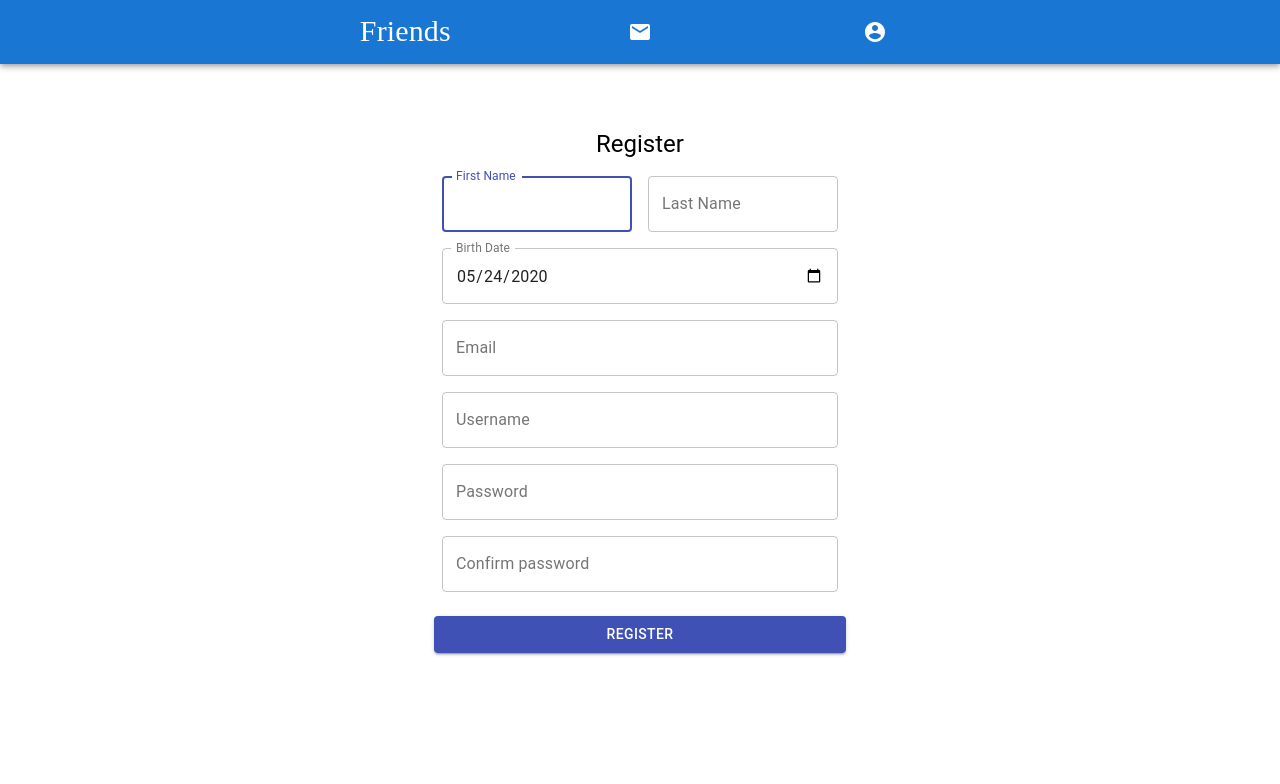
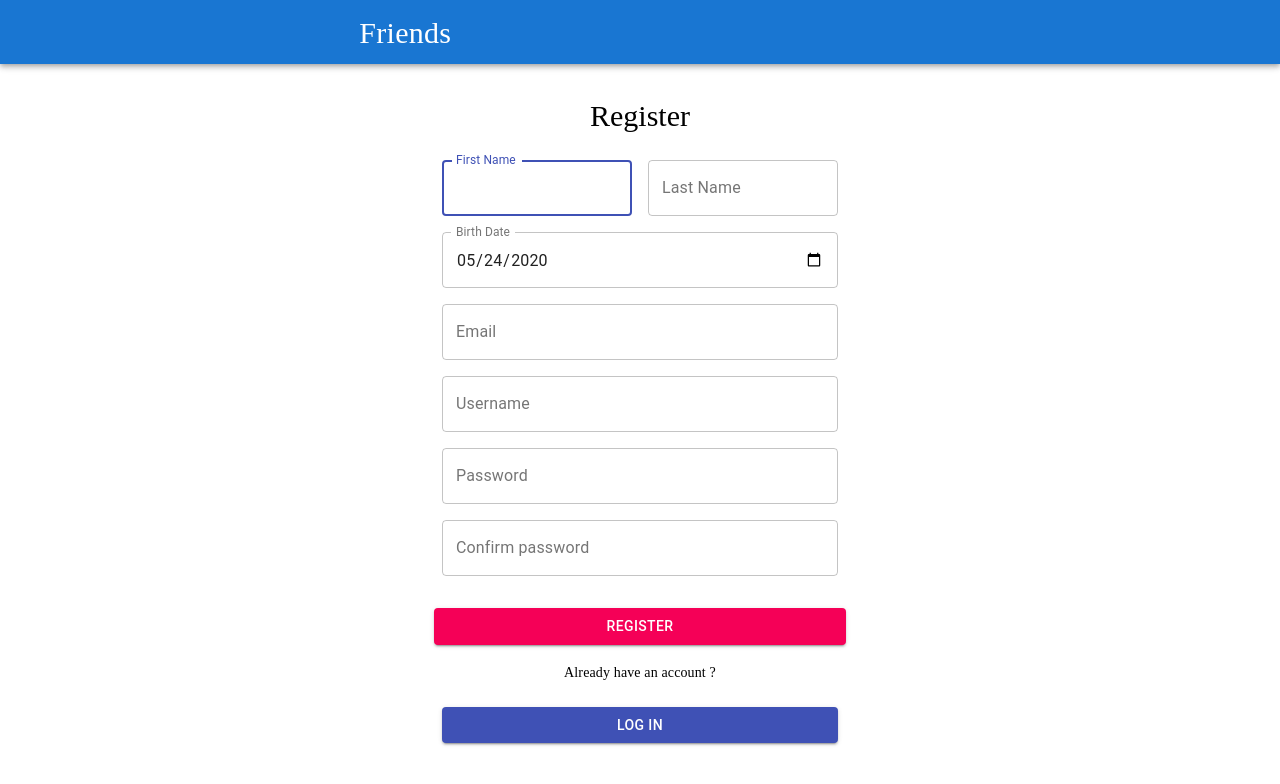
Before and after one commit to Iasa/Friends, a React (Create React App) app in the folder friends-react/: page /register in a window 1280 px wide. Shown: the top 784 px of the page. Built offline with nearby package versions, Linux system fonts and the light colour scheme.

Commit message:
changed Nav bar

```diff
--- a/friends-react/src/App.tsx
+++ b/friends-react/src/App.tsx
@@ -34,7 +34,7 @@ function App() {
   return (
     <div className="App">
 
-       <Navbar />
+    <Navbar />
 
     <UserContext.Provider value={{user:user, logIn:logIn, logOut:logOut}}>
       <Router>
--- a/friends-react/src/Components/Login.tsx
+++ b/friends-react/src/Components/Login.tsx
@@ -24,17 +24,22 @@ const useStyles = makeStyles((theme) => ({
         marginTop: theme.spacing(2),
         width: '100%'
     },
-    submitButton: {
-        marginTop: theme.spacing(2)
-    },
     worngPassword: {
         alignItems: 'center',
         color: 'red',
         width: '100%'
+    },
+    button: {
+        marginTop: theme.spacing(3),
+        marginBottom: theme.spacing(3)
+    },
+    smallText: {
+        fontFamily: "Corbel",
+        fontSize: 14
     }
 }))
 
-function Login() {
+function Login(props : any) {
 
     const [passwordIsWrong, setPasswordIsWrong] = useState(false);
 
@@ -91,6 +96,7 @@ function Login() {
 
     return (
         <Container component="main" maxWidth="xs">
+            {userContext.user.email}
             <div className={classes.container}>
                 <Typography component="h1" variant="h5">
                     Log in
@@ -126,13 +132,25 @@ function Login() {
                             type = "submit"
                             variant = "contained"
                             fullWidth
-                            color = "primary"
-                            className = {classes.submitButton}
+                            color = "secondary"
+                            className = {classes.button}
                         >
                             Log in
                         </Button>
                     </Grid>
                 </form>
+                <Typography className={classes.smallText}>
+                    Don't have an account ?
+                </Typography>
+                    <Button
+                        variant = "contained"
+                        color = "primary"
+                        fullWidth
+                        className={classes.button}
+                        onClick={() => props.history.push('/Register')}
+                    >
+                        Register
+                    </Button>
             </div>
         </Container>
     );
--- a/friends-react/src/Components/Navbar.tsx
+++ b/friends-react/src/Components/Navbar.tsx
@@ -1,8 +1,9 @@
-import { AppBar, Badge, Button, Grid, IconButton, Link, makeStyles, Menu, MenuItem, Toolbar, Typography } from '@material-ui/core';
-import React, { useState } from 'react';
+import { AppBar, Badge, Button, Grid, IconButton, makeStyles, Menu, MenuItem, Toolbar, Typography } from '@material-ui/core';
+import React, { useContext, useState } from 'react';
 import MailIcon from '@material-ui/icons/Mail';
-import NotificationsIcon from '@material-ui/icons/Notifications';
 import { AccountCircle } from '@material-ui/icons';
+import { logOutUser } from '../Services/UserServices';
+import { UserContext } from '../UserContext';
 
 const useStyles = makeStyles((theme) => ({
     container: {
@@ -19,7 +20,8 @@ const useStyles = makeStyles((theme) => ({
         color: 'white',
         cursor: 'pointer',
         fontSize: 30,
-        fontFamily: 'Brush Script MT'
+        fontFamily: 'Brush Script MT',
+        underline: 'none'
     },
     menuLinks: {
         //flexGrow: 0.7
@@ -31,9 +33,9 @@ const useStyles = makeStyles((theme) => ({
 
 }))
 
-function Navbar() {
+function Navbar(props : any) {
     const classes = useStyles();
-    const auth = true;
+    const userContext = useContext(UserContext);
     const [anchorEl, setAnchorEl] = useState<null | HTMLElement>(null);
     const open = Boolean(anchorEl);
 
@@ -45,26 +47,34 @@ function Navbar() {
         setAnchorEl(null);
     };
 
+    // const onLogOut = async () => {
+    //     await logOutUser();
+    //     userContext.logOut;
+    // }
+
     return (
-        <AppBar  position="static" className={classes.container}>
+        <AppBar position="sticky" className={classes.container}>
             <Toolbar className={classes.toolbar}>
                 <Grid container spacing={8} justify="space-between" >
                     <Grid item xs={4}>
-                        <Typography>
-                            <Link className={classes.logo}  underline="none">Friends</Link>
+                        <Typography className={classes.logo}>
+                            Friends
                         </Typography>
                     </Grid>
-
+                    { localStorage.getItem('token') &&
                         <Grid item xs={4}>
-                        <Link href="/messenger" color="inherit">
-                            <IconButton color="inherit" >
+                                <IconButton
+                                    color="inherit"
+                                    onClick={() => props.history.push('/messenger')}
+                                >
                                     <Badge badgeContent={0} color="secondary">
                                         <MailIcon />
                                     </Badge>
                                 </IconButton>
-                        </Link>
                         </Grid>
+                    }
 
+                    { localStorage.getItem('token') &&
                         <Grid item xs={4}>
                             <IconButton
                                 aria-controls="accountMenu"
@@ -90,10 +100,12 @@ function Navbar() {
                                 onClose={handleClose}
                             >
                                 <MenuItem>Profile</MenuItem>
-                            <MenuItem>Log out</MenuItem>
+                                <MenuItem >
+                                    <Button type="submit" onClick={() => {logOutUser();}}>Log out</Button>
+                                </MenuItem>
                             </Menu>
                         </Grid>
-
+                    }
                 </Grid>
 
             </Toolbar>
--- a/friends-react/src/Components/Register.tsx
+++ b/friends-react/src/Components/Register.tsx
@@ -1,5 +1,5 @@
 import React from 'react';
-import { Button, Container, TextField, Typography } from '@material-ui/core';
+import { Button, Container, Divider, TextField, Typography } from '@material-ui/core';
 import { useForm } from 'react-hook-form';
 import IUserRegisterModel from '../IUserRegisterModel';
 import Grid from '@material-ui/core/Grid'
@@ -11,21 +11,30 @@ import {createStyles, makeStyles, Theme } from '@material-ui/core/styles'
 
 const useStyles = makeStyles((theme) => ({
     container: {
-        marginTop: theme.spacing(8),
+        marginTop: theme.spacing(4),
         display: 'flex',
         flexDirection: 'column',
         alignItems: 'center'
     },
     regForm: {
-        marginTop: theme.spacing(2),
+        marginTop: theme.spacing(3),
         width: '100%'
     },
-    submitButton: {
-        marginTop: theme.spacing(2)
+    button: {
+        marginTop: theme.spacing(3),
+        marginBottom: theme.spacing(3)
+    },
+    registerText: {
+        fontFamily: "Corbel",
+        fontSize: 30
+    },
+    smallText: {
+        fontFamily: "Corbel",
+        fontSize: 14
     }
 }))
 
-function Register() {
+function Register(props : any) {
 
     const classes = useStyles();
 
@@ -63,7 +72,7 @@ function Register() {
     return (
         <Container component="main" maxWidth="xs">
             <div className={classes.container}>
-                <Typography component="h1" variant="h5">
+                <Typography className={classes.registerText} component="h1" variant="h5">
                     Register
                 </Typography>
                 <form onSubmit={handleSubmit(onSubmit)} className={classes.regForm}>
@@ -152,13 +161,26 @@ function Register() {
                             type = "submit"
                             variant = "contained"
                             fullWidth
-                            color = "primary"
-                            className = {classes.submitButton}
+                            color = "secondary"
+                            className = {classes.button}
                         >
                             Register
                         </Button>
                     </Grid>
                 </form>
+                <Divider />
+                <Typography className={classes.smallText}>
+                    Already have an account ?
+                </Typography>
+                    <Button
+                        variant = "contained"
+                        color = "primary"
+                        fullWidth
+                        className = {classes.button}
+                        onClick={() => props.history.push('/login')}
+                    >
+                        Log in
+                    </Button>
             </div>
         </Container>
     );
--- a/friends-react/src/Services/UserServices.ts
+++ b/friends-react/src/Services/UserServices.ts
@@ -1,8 +1,9 @@
-import React from 'react';
+import React, { useContext } from 'react';
 import axios from 'axios';
 import UserRegisterModel from '../UserRegisterModel';
 import UserLogInModel from '../UserLogInModel';
 import IUserInfo from '../IUserInfo';
+import { UserContext } from '../UserContext';
 
 export const getUserById = async (id:number) => {
     const response = await fetch(`https://localhost:44329/api/User/${id}`);
@@ -40,6 +41,10 @@ export const logInUser = async (logInModel : UserLogInModel) => {
     return result.data;
 }
 
+export const logOutUser = async () => {
+    localStorage.clear();
+}
+
 export const getCurrentUser = () : IUserInfo => {
     const userString = localStorage.getItem('user');
     const user = userString ? JSON.parse(userString) as IUserInfo : {} as IUserInfo;
```
Lines whose indentation alone changed are shown as unchanged.
